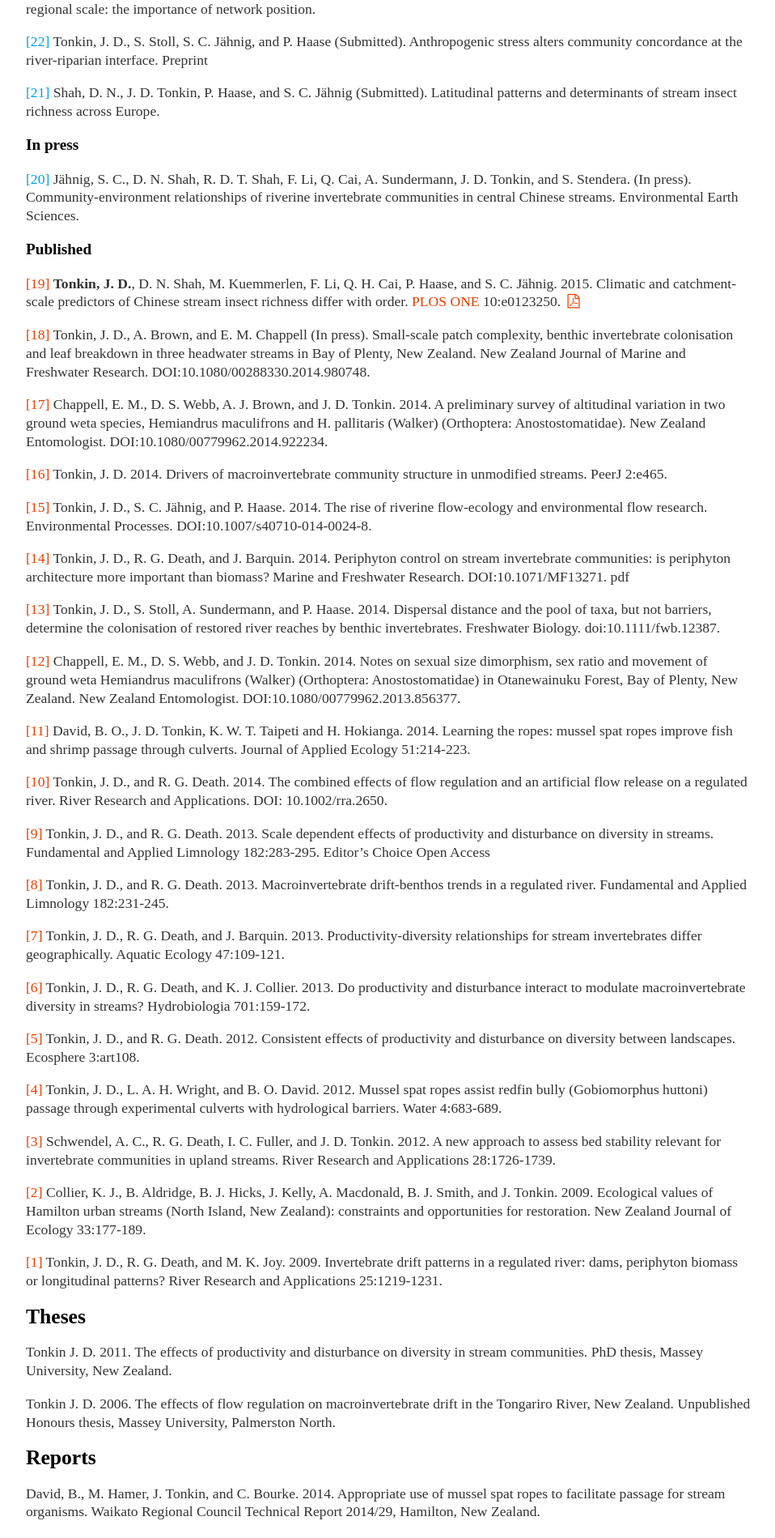
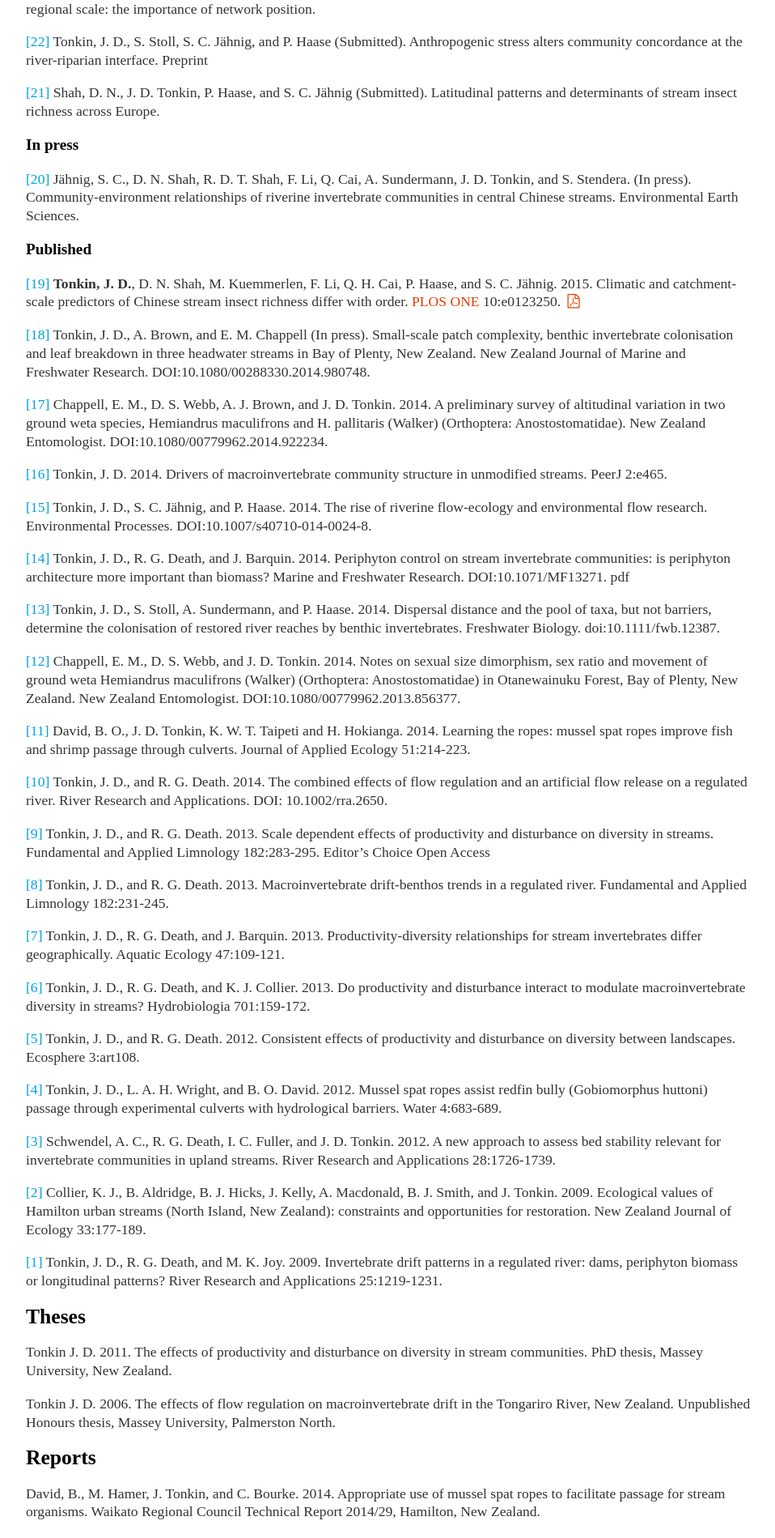
Before and after one commit to jdtonkin/jdtonkin.github.io, a Jekyll site: the page built from Publications/index.md, in a window 1280 px wide. Shown: the part 658-2557 px from the top of the page at 81% size, without its empty margins (160-1118 px from the left). Built offline with Jekyll 4.4.1, drawn with Linux system fonts in a browser that asks for light colours; nearby versions of some CDN libraries.

Commit message:
changed number colour

```diff
--- a/Publications/index.md
+++ b/Publications/index.md
@@ -54,43 +54,43 @@
 
 ###Published
 
-<span style="color:#e14000">[19]</span> **Tonkin, J. D.**, D. N. Shah, M. Kuemmerlen, F. Li, Q. H. Cai, P. Haase, and S. C. Jähnig. 2015. Climatic and catchment-scale predictors of Chinese stream insect richness differ with order. <a href="http://dx.doi.org/10.1371/journal.pone.0123250" target="_blank">PLOS ONE</a> 10:e0123250. [<i class="fa fa-fw fa-file-pdf-o"></i>](2015 Tonkin etal PLOS ONE.pdf)
+<span style="color:#00a1e1">[19]</span> **Tonkin, J. D.**, D. N. Shah, M. Kuemmerlen, F. Li, Q. H. Cai, P. Haase, and S. C. Jähnig. 2015. Climatic and catchment-scale predictors of Chinese stream insect richness differ with order. <a href="http://dx.doi.org/10.1371/journal.pone.0123250" target="_blank">PLOS ONE</a> 10:e0123250. [<i class="fa fa-fw fa-file-pdf-o"></i>](2015 Tonkin etal PLOS ONE.pdf)
 
-<span style="color:#e14000">[18]</span> Tonkin, J. D., A. Brown, and E. M. Chappell (In press). Small-scale patch complexity, benthic invertebrate colonisation and leaf breakdown in three headwater streams in Bay of Plenty, New Zealand. New Zealand Journal of Marine and Freshwater Research. DOI:10.1080/00288330.2014.980748.
+<span style="color:#00a1e1">[18]</span> Tonkin, J. D., A. Brown, and E. M. Chappell (In press). Small-scale patch complexity, benthic invertebrate colonisation and leaf breakdown in three headwater streams in Bay of Plenty, New Zealand. New Zealand Journal of Marine and Freshwater Research. DOI:10.1080/00288330.2014.980748.
 
-<span style="color:#e14000">[17]</span> Chappell, E. M., D. S. Webb, A. J. Brown, and J. D. Tonkin. 2014. A preliminary survey of altitudinal variation in two ground weta species, Hemiandrus maculifrons and H. pallitaris (Walker) (Orthoptera: Anostostomatidae). New Zealand Entomologist. DOI:10.1080/00779962.2014.922234.
+<span style="color:#00a1e1">[17]</span> Chappell, E. M., D. S. Webb, A. J. Brown, and J. D. Tonkin. 2014. A preliminary survey of altitudinal variation in two ground weta species, Hemiandrus maculifrons and H. pallitaris (Walker) (Orthoptera: Anostostomatidae). New Zealand Entomologist. DOI:10.1080/00779962.2014.922234.
 
-<span style="color:#e14000">[16]</span> Tonkin, J. D. 2014. Drivers of macroinvertebrate community structure in unmodified streams. PeerJ 2:e465.
+<span style="color:#00a1e1">[16]</span> Tonkin, J. D. 2014. Drivers of macroinvertebrate community structure in unmodified streams. PeerJ 2:e465.
 
-<span style="color:#e14000">[15]</span> Tonkin, J. D., S. C. Jähnig, and P. Haase. 2014. The rise of riverine flow-ecology and environmental flow research. Environmental Processes. DOI:10.1007/s40710-014-0024-8.
+<span style="color:#00a1e1">[15]</span> Tonkin, J. D., S. C. Jähnig, and P. Haase. 2014. The rise of riverine flow-ecology and environmental flow research. Environmental Processes. DOI:10.1007/s40710-014-0024-8.
 
-<span style="color:#e14000">[14]</span> Tonkin, J. D., R. G. Death, and J. Barquin. 2014. Periphyton control on stream invertebrate communities: is periphyton architecture more important than biomass? Marine and Freshwater Research. DOI:10.1071/MF13271. pdf
+<span style="color:#00a1e1">[14]</span> Tonkin, J. D., R. G. Death, and J. Barquin. 2014. Periphyton control on stream invertebrate communities: is periphyton architecture more important than biomass? Marine and Freshwater Research. DOI:10.1071/MF13271. pdf
 
-<span style="color:#e14000">[13]</span> Tonkin, J. D., S. Stoll, A. Sundermann, and P. Haase. 2014. Dispersal distance and the pool of taxa, but not barriers, determine the colonisation of restored river reaches by benthic invertebrates. Freshwater Biology. doi:10.1111/fwb.12387.
+<span style="color:#00a1e1">[13]</span> Tonkin, J. D., S. Stoll, A. Sundermann, and P. Haase. 2014. Dispersal distance and the pool of taxa, but not barriers, determine the colonisation of restored river reaches by benthic invertebrates. Freshwater Biology. doi:10.1111/fwb.12387.
 
-<span style="color:#e14000">[12]</span> Chappell, E. M., D. S. Webb, and J. D. Tonkin. 2014. Notes on sexual size dimorphism, sex ratio and movement of ground weta Hemiandrus maculifrons (Walker) (Orthoptera: Anostostomatidae) in Otanewainuku Forest, Bay of Plenty, New Zealand. New Zealand Entomologist. DOI:10.1080/00779962.2013.856377.
+<span style="color:#00a1e1">[12]</span> Chappell, E. M., D. S. Webb, and J. D. Tonkin. 2014. Notes on sexual size dimorphism, sex ratio and movement of ground weta Hemiandrus maculifrons (Walker) (Orthoptera: Anostostomatidae) in Otanewainuku Forest, Bay of Plenty, New Zealand. New Zealand Entomologist. DOI:10.1080/00779962.2013.856377.
 
-<span style="color:#e14000">[11]</span> David, B. O., J. D. Tonkin, K. W. T. Taipeti and H. Hokianga. 2014. Learning the ropes: mussel spat ropes improve fish and shrimp passage through culverts. Journal of Applied Ecology 51:214-223.
+<span style="color:#00a1e1">[11]</span> David, B. O., J. D. Tonkin, K. W. T. Taipeti and H. Hokianga. 2014. Learning the ropes: mussel spat ropes improve fish and shrimp passage through culverts. Journal of Applied Ecology 51:214-223.
 
-<span style="color:#e14000">[10]</span> Tonkin, J. D., and R. G. Death. 2014. The combined effects of flow regulation and an artificial flow release on a regulated river. River Research and Applications. DOI: 10.1002/rra.2650.
+<span style="color:#00a1e1">[10]</span> Tonkin, J. D., and R. G. Death. 2014. The combined effects of flow regulation and an artificial flow release on a regulated river. River Research and Applications. DOI: 10.1002/rra.2650.
 
-<span style="color:#e14000">[9]</span> Tonkin, J. D., and R. G. Death. 2013. Scale dependent effects of productivity and disturbance on diversity in streams. Fundamental and Applied Limnology 182:283-295. Editor’s Choice Open Access
+<span style="color:#00a1e1">[9]</span> Tonkin, J. D., and R. G. Death. 2013. Scale dependent effects of productivity and disturbance on diversity in streams. Fundamental and Applied Limnology 182:283-295. Editor’s Choice Open Access
 
-<span style="color:#e14000">[8]</span> Tonkin, J. D., and R. G. Death. 2013. Macroinvertebrate drift-benthos trends in a regulated river. Fundamental and Applied Limnology 182:231-245.
+<span style="color:#00a1e1">[8]</span> Tonkin, J. D., and R. G. Death. 2013. Macroinvertebrate drift-benthos trends in a regulated river. Fundamental and Applied Limnology 182:231-245.
 
-<span style="color:#e14000">[7]</span> Tonkin, J. D., R. G. Death, and J. Barquin. 2013. Productivity-diversity relationships for stream invertebrates differ geographically. Aquatic Ecology 47:109-121.
+<span style="color:#00a1e1">[7]</span> Tonkin, J. D., R. G. Death, and J. Barquin. 2013. Productivity-diversity relationships for stream invertebrates differ geographically. Aquatic Ecology 47:109-121.
 
-<span style="color:#e14000">[6]</span> Tonkin, J. D., R. G. Death, and K. J. Collier. 2013. Do productivity and disturbance interact to modulate macroinvertebrate diversity in streams? Hydrobiologia 701:159-172.
+<span style="color:#00a1e1">[6]</span> Tonkin, J. D., R. G. Death, and K. J. Collier. 2013. Do productivity and disturbance interact to modulate macroinvertebrate diversity in streams? Hydrobiologia 701:159-172.
 
-<span style="color:#e14000">[5]</span> Tonkin, J. D., and R. G. Death. 2012. Consistent effects of productivity and disturbance on diversity between landscapes. Ecosphere 3:art108.
+<span style="color:#00a1e1">[5]</span> Tonkin, J. D., and R. G. Death. 2012. Consistent effects of productivity and disturbance on diversity between landscapes. Ecosphere 3:art108.
 
-<span style="color:#e14000">[4]</span> Tonkin, J. D., L. A. H. Wright, and B. O. David. 2012. Mussel spat ropes assist redfin bully (Gobiomorphus huttoni) passage through experimental culverts with hydrological barriers. Water 4:683-689.
+<span style="color:#00a1e1">[4]</span> Tonkin, J. D., L. A. H. Wright, and B. O. David. 2012. Mussel spat ropes assist redfin bully (Gobiomorphus huttoni) passage through experimental culverts with hydrological barriers. Water 4:683-689.
 
-<span style="color:#e14000">[3]</span> Schwendel, A. C., R. G. Death, I. C. Fuller, and J. D. Tonkin. 2012. A new approach to assess bed stability relevant for invertebrate communities in upland streams. River Research and Applications 28:1726-1739.
+<span style="color:#00a1e1">[3]</span> Schwendel, A. C., R. G. Death, I. C. Fuller, and J. D. Tonkin. 2012. A new approach to assess bed stability relevant for invertebrate communities in upland streams. River Research and Applications 28:1726-1739.
 
-<span style="color:#e14000">[2]</span> Collier, K. J., B. Aldridge, B. J. Hicks, J. Kelly, A. Macdonald, B. J. Smith, and J. Tonkin. 2009. Ecological values of Hamilton urban streams (North Island, New Zealand): constraints and opportunities for restoration. New Zealand Journal of Ecology 33:177-189.
+<span style="color:#00a1e1">[2]</span> Collier, K. J., B. Aldridge, B. J. Hicks, J. Kelly, A. Macdonald, B. J. Smith, and J. Tonkin. 2009. Ecological values of Hamilton urban streams (North Island, New Zealand): constraints and opportunities for restoration. New Zealand Journal of Ecology 33:177-189.
 
-<span style="color:#e14000">[1]</span> Tonkin, J. D., R. G. Death, and M. K. Joy. 2009. Invertebrate drift patterns in a regulated river: dams, periphyton biomass or longitudinal patterns? River Research and Applications 25:1219-1231.
+<span style="color:#00a1e1">[1]</span> Tonkin, J. D., R. G. Death, and M. K. Joy. 2009. Invertebrate drift patterns in a regulated river: dams, periphyton biomass or longitudinal patterns? River Research and Applications 25:1219-1231.
 
 
 #Theses
```
